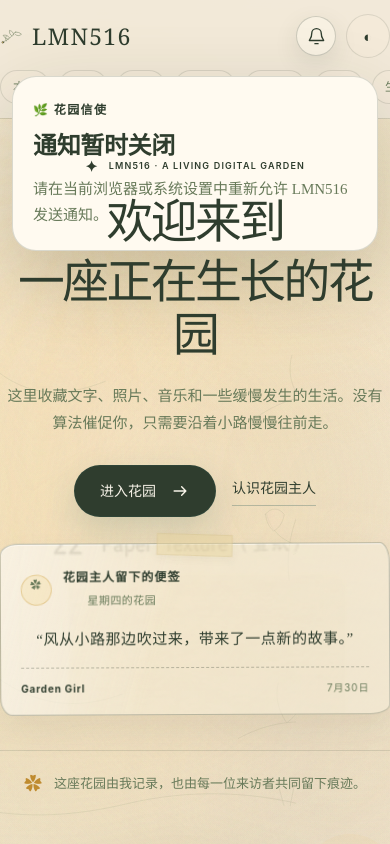
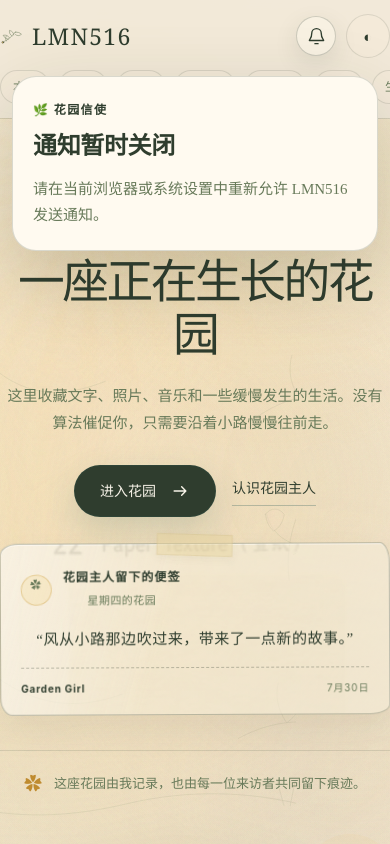
Before and after one commit to BurgCreate/lmn516-v2, a Next.js app: page / in a window 390 px wide. Both pictures are taken after a click on the button "开启花园通知". Shown: the top 844 px of the page. Built offline with nearby package versions, Linux system fonts and the light colour scheme; no server answers.

Commit message:
Fix PWA notification portal and iPhone layout issues

```diff
--- a/components/GardenNotification.tsx
+++ b/components/GardenNotification.tsx
@@ -1,6 +1,7 @@
 "use client";
 
 import { useEffect, useRef, useState } from "react";
+import { createPortal } from "react-dom";
 
 type PermissionState = NotificationPermission | "unsupported";
 type NoticeState = "idle" | "working" | "success" | "error";
@@ -162,7 +163,9 @@ export default function GardenNotification() {
   const [welcomeOpen, setWelcomeOpen] = useState(false);
   const [status, setStatus] = useState<NoticeState>("idle");
   const [message, setMessage] = useState("");
+  const [portalReady, setPortalReady] = useState(false);
   const panelRef = useRef<HTMLDivElement>(null);
+  const floatingPanelRef = useRef<HTMLDivElement>(null);
 
   async function saveSubscription(nextSubscription: PushSubscription) {
     const response = await fetch("/api/push/subscribe", {
@@ -219,6 +222,10 @@ export default function GardenNotification() {
     setServerConfirmed(true);
     return nextSubscription;
   }
+
+  useEffect(() => {
+    setPortalReady(true);
+  }, []);
 
   useEffect(() => {
     function handleBeforeInstallPrompt(event: Event) {
@@ -368,7 +375,8 @@ export default function GardenNotification() {
       if (
         panelOpen &&
         panelRef.current &&
-        !panelRef.current.contains(event.target as Node)
+        !panelRef.current.contains(event.target as Node) &&
+        !floatingPanelRef.current?.contains(event.target as Node)
       ) {
         setPanelOpen(false);
       }
@@ -388,6 +396,17 @@ export default function GardenNotification() {
       window.removeEventListener("scroll", handleScroll);
     };
   }, [panelOpen]);
+
+  useEffect(() => {
+    if (!welcomeOpen) return;
+
+    const previousOverflow = document.body.style.overflow;
+    document.body.style.overflow = "hidden";
+
+    return () => {
+      document.body.style.overflow = previousOverflow;
+    };
+  }, [welcomeOpen]);
 
   async function copyCurrentUrl() {
     try {
@@ -573,23 +592,13 @@ export default function GardenNotification() {
     (environment.isInAppBrowser ||
       (environment.platform === "ios" && environment.browser !== "safari"));
 
-  return (
-    <div className="garden-notification" ref={panelRef}>
-      <button
-        type="button"
-        className={`garden-bell${isSubscribed ? " is-active" : ""}`}
-        onClick={togglePanel}
-        aria-label={isSubscribed ? "花园通知已开启" : "开启花园通知"}
-        aria-expanded={panelOpen}
-      >
-        <svg viewBox="0 0 24 24" aria-hidden="true">
-          <path d="M18 8a6 6 0 0 0-12 0c0 7-3 7-3 9h18c0-2-3-2-3-9M10 21h4" />
-        </svg>
-        {isSubscribed && <span className="garden-bell-dot" />}
-      </button>
-
-      {panelOpen && (
-        <div className="garden-bell-panel" role="dialog" aria-label="花园信使">
+  const floatingPanel = panelOpen ? (
+    <div
+      className="garden-bell-panel"
+      ref={floatingPanelRef}
+      role="dialog"
+      aria-label="花园信使"
+    >
           <p className="garden-notice-kicker">🌿 花园信使</p>
 
           {isSubscribed ? (
@@ -661,11 +670,12 @@ export default function GardenNotification() {
           {message && (
             <p className={`garden-notice-message is-${status}`}>{message}</p>
           )}
-        </div>
-      )}
 
-      {welcomeOpen && (
-        <div className="garden-welcome-backdrop" role="presentation">
+    </div>
+  ) : null;
+
+  const welcomeDialog = welcomeOpen ? (
+    <div className="garden-welcome-backdrop" role="presentation">
           <section
             className="garden-welcome-card"
             role="dialog"
@@ -705,8 +715,33 @@ export default function GardenNotification() {
               </div>
             </div>
           </section>
-        </div>
-      )}
+
     </div>
+  ) : null;
+
+  return (
+    <>
+      <div className="garden-notification" ref={panelRef}>
+        <button
+          type="button"
+          className={`garden-bell${isSubscribed ? " is-active" : ""}`}
+          onClick={togglePanel}
+          aria-label={isSubscribed ? "花园通知已开启" : "开启花园通知"}
+          aria-expanded={panelOpen}
+        >
+          <svg viewBox="0 0 24 24" aria-hidden="true">
+            <path d="M18 8a6 6 0 0 0-12 0c0 7-3 7-3 9h18c0-2-3-2-3-9M10 21h4" />
+          </svg>
+          {isSubscribed && <span className="garden-bell-dot" />}
+        </button>
+      </div>
+
+      {portalReady && floatingPanel
+        ? createPortal(floatingPanel, document.body)
+        : null}
+      {portalReady && welcomeDialog
+        ? createPortal(welcomeDialog, document.body)
+        : null}
+    </>
   );
 }
```
